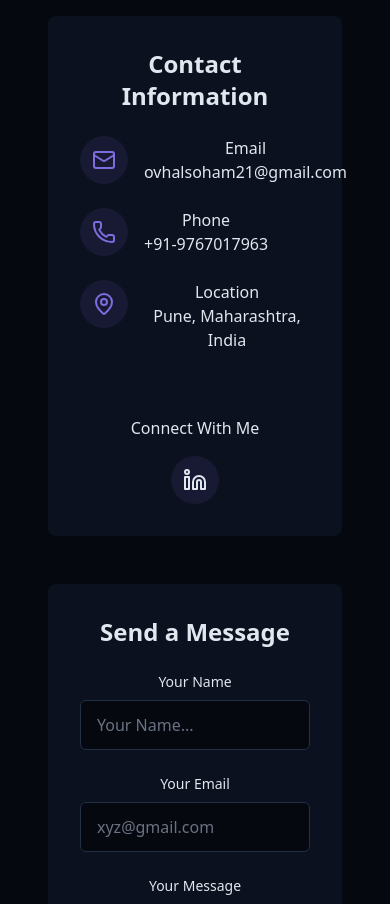
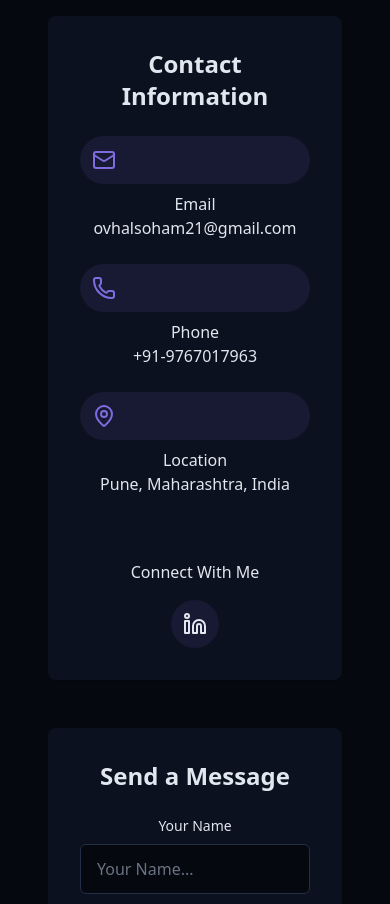
Before and after one commit to Soham210104/Portfolio, a React (Vite) app: page / in a window 390 px wide. Shown: the part 9240-10144 px from the top of the page. Built offline with nearby package versions, Linux system fonts and the light colour scheme.

Commit message:
Minute Changes

```diff
--- a/src/Components/ContactSection.jsx
+++ b/src/Components/ContactSection.jsx
@@ -43,7 +43,10 @@ export const ContactSection = () => {
           <div className="space-y-8 bg-card p-8 rounded-lg shadow-xs">
             <h3 className="text-2xl font-semibold mb-6">Contact Information</h3>
             <div className="space-y-6 justify-center">
-              <div className="flex items-start space-x-4">
+
+             {/* <div className="flex items-start space-x-4"> */}
+
+              <div className="flex flex-col sm:flex-row sm:items-start sm:space-x-4 space-y-2 sm:space-y-0">
                 <div className="p-3 rounded-full bg-primary/10">
                   <Mail className="h-6 w-6 text-primary" />
                 </div>
@@ -58,7 +61,7 @@ export const ContactSection = () => {
                 </div>
               </div>
 
-              <div className="flex items-start space-x-4">
+              <div className="flex flex-col sm:flex-row sm:items-start sm:space-x-4 space-y-2 sm:space-y-0">
                 <div className="p-3 rounded-full bg-primary/10">
                   <Phone className="h-6 w-6 text-primary" />
                 </div>
@@ -73,7 +76,7 @@ export const ContactSection = () => {
                 </div>
               </div>
 
-              <div className="flex items-start space-x-4">
+              <div className="flex flex-col sm:flex-row sm:items-start sm:space-x-4 space-y-2 sm:space-y-0">
                 <div className="p-3 rounded-full bg-primary/10">
                   <MapPin className="h-6 w-6 text-primary" />
                 </div>
```
